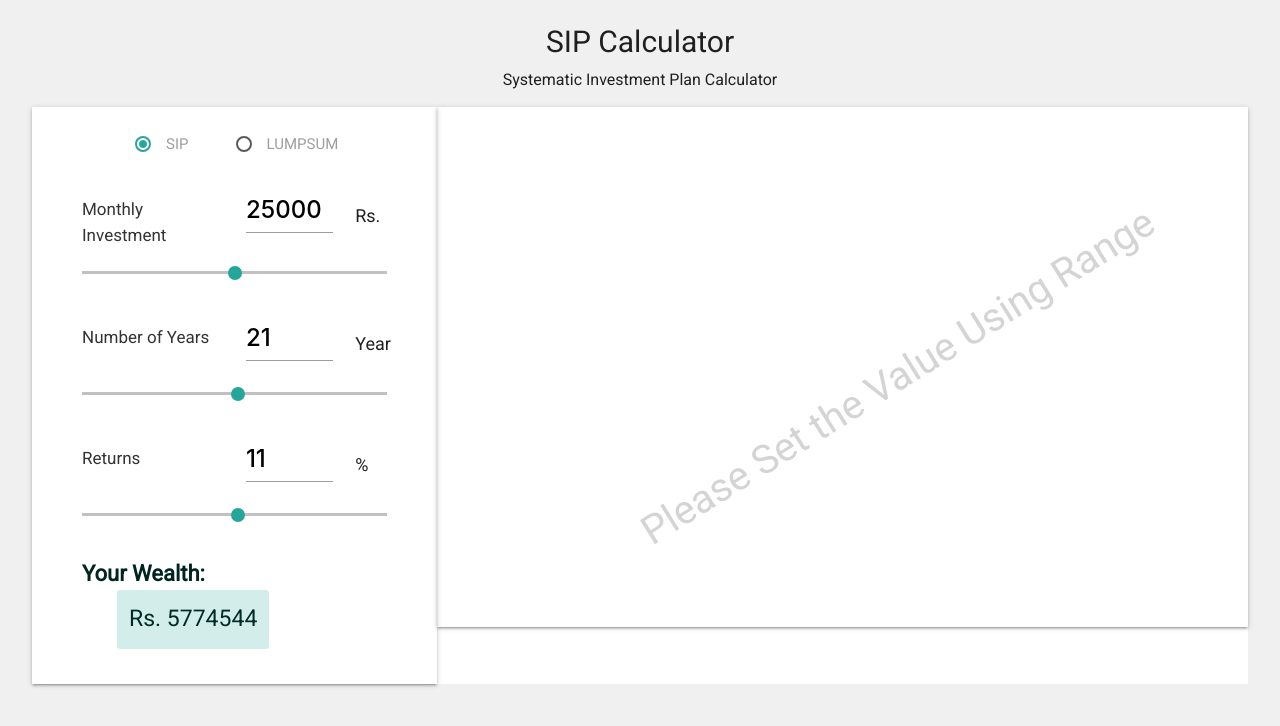
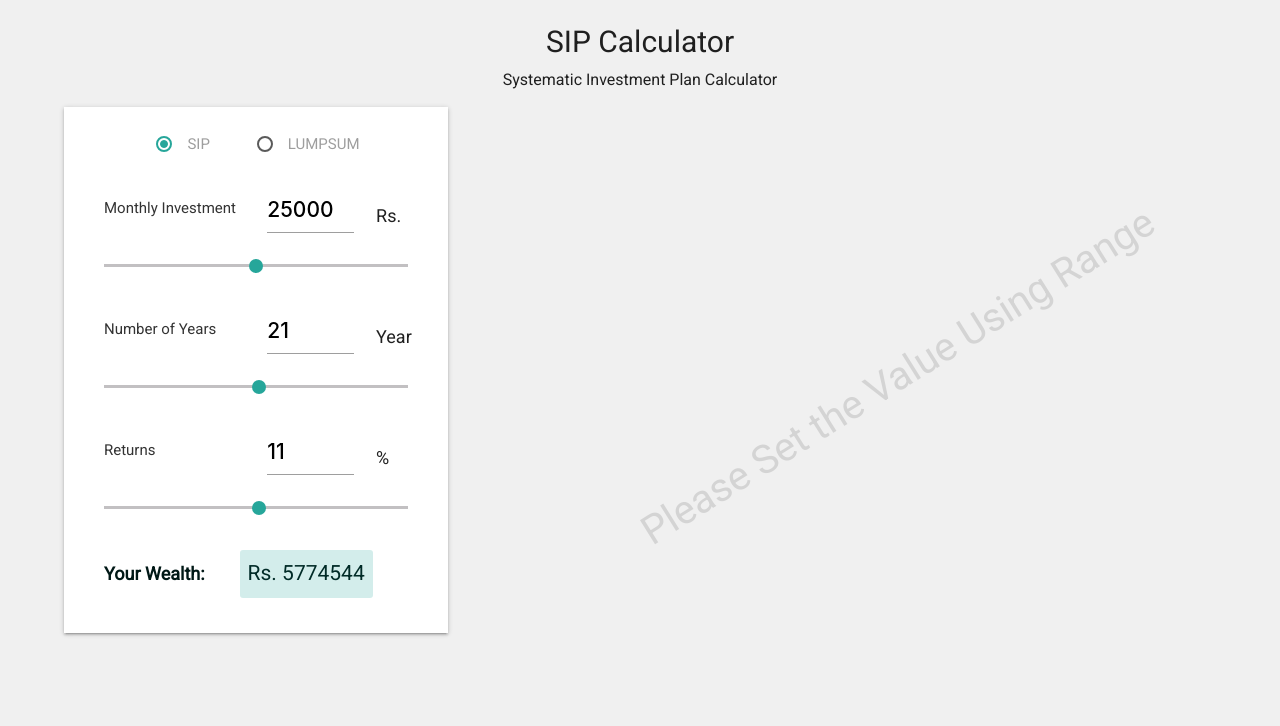
Before and after one commit to mdraza/sipCal, a plain HTML site: page index.html in a window 1280 px wide. Drawn offline with nearby package versions, Linux system fonts and the light colour scheme.

Commit message:
Initial Commit

```diff
--- a/css/style.scss
+++ b/css/style.scss
@@ -5,6 +5,7 @@ body {
     font-family: 'Roboto', sans-serif;
     background-color: #f0f0f0;
 }
+
 .ml-40 {
     margin-left: 40px;
 }
@@ -16,21 +17,25 @@ body {
 .mt-30 {
     margin-top: 30px;
 }
-h3{
+
+h3 {
     margin: 0;
 }
-.headTxt{
+
+.headTxt {
     padding: 25px 0 0px !important;
     font-size: 30px;
     text-align: center;
 }
-#lumsumCal{
+
+#lumsumCal {
     display: none;
 }
+
 .container {
-    width: 95%;
+    width: 90%;
 
-    .subTxt{
+    .subTxt {
         text-align: center;
         display: block;
         font-size: 16px;
@@ -39,12 +44,12 @@ h3{
 
     .row {
         margin-bottom: 0;
-        background-color: #fff;
+        // background-color: #fff;
     }
 
 
     .labelTxt {
-        font-size: 17px;
+        font-size: 15px;
         font-weight: normal;
         margin-top: 10px;
         display: inline-block;
@@ -52,8 +57,8 @@ h3{
     }
 
     .input {
-        padding: 10px 50px;
-        // text-align: center;
+        padding: 10px 40px;
+        background-color: #fff;
     }
 
     .txtRs {
@@ -86,22 +91,22 @@ h3{
         }
 
         b {
-            font-size: 22px;
-            color: #002521;
+            font-size: 18px;
+            color: #001816;
         }
 
         span {
-            font-size: 23px;
+            font-size: 21px;
             margin-left: 35px;
             display: inline-block;
-            padding: 12px;
+            padding: 8px;
             background-color: rgba(38, 166, 154, 0.2);
             color: #002b27;
             border-radius: 3px;
         }
 
         #res {
-            font-size: 23px;
+            font-size: 21px;
             color: #002b27;
         }
     }
@@ -109,7 +114,7 @@ h3{
 }
 
 .chrt {
-    padding: 51px 0;
+    padding: 65px 0;
     box-sizing: border-box;
 
     h3 {
@@ -124,9 +129,9 @@ h3{
 
     h4 {
         position: absolute;
-        top: 110px;
+        top: 130px;
         left: 800px;
-        font-size: 25px;
+        font-size: 23px;
         display: none;
     }
 
@@ -144,7 +149,7 @@ h3{
 
 input[type=number] {
     font-weight: 500;
-    font-size: 24px !important;
+    font-size: 21px !important;
 }
 
 input[type=range] {
--- a/index.html
+++ b/index.html
@@ -103,11 +103,11 @@
 
                 </form>
             </div>
-            <div class="col m8 z-depth-1">
+            <div class="col m8">
                 <div class="container chrt">
                     <h3 id="demoTxt">Please Set the Value Using Range</h3>
                     <h4 id="sipTxt">SIP Calculation</h4>
-                    <canvas id="myChart"></canvas>
+                    <canvas id="myChart" style="width: 100%; height:420px"></canvas>
                 </div>
 
             </div>
```
Also changed, not shown: css/style.css, 1 other file.
